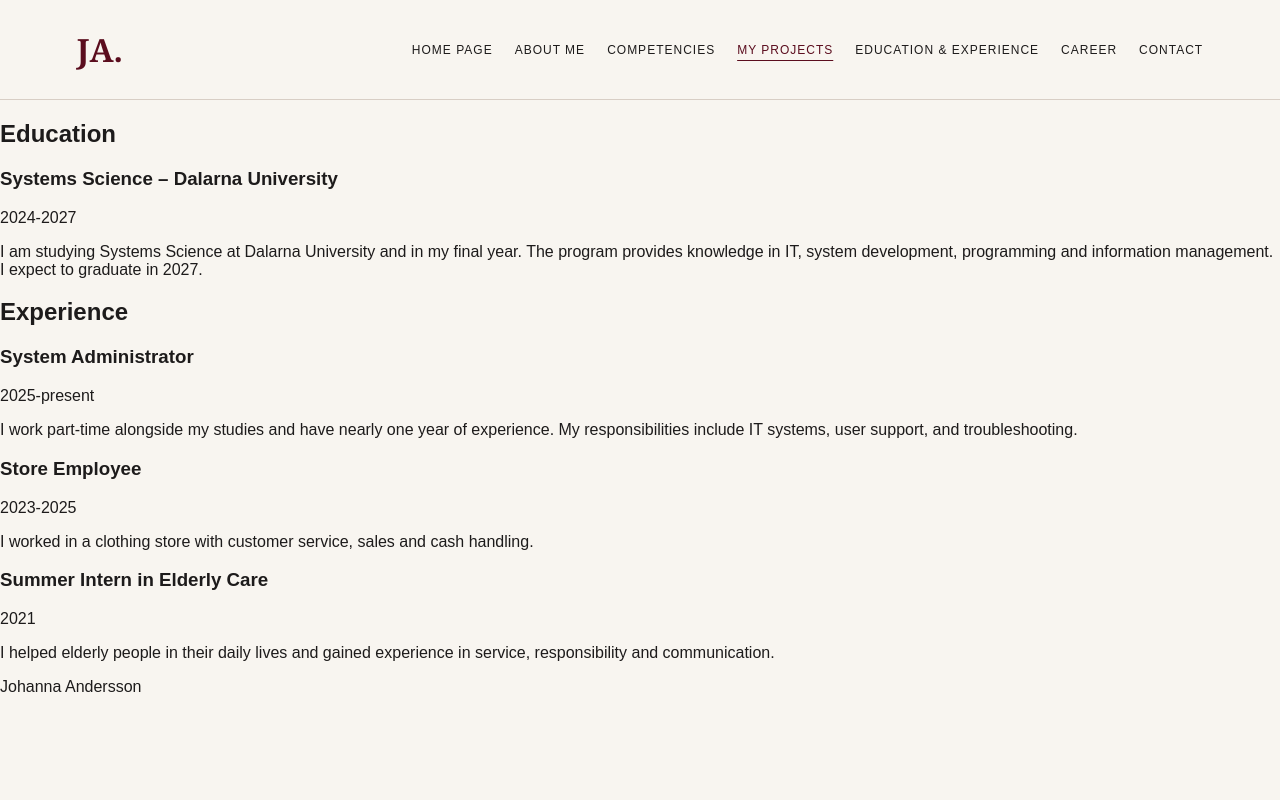
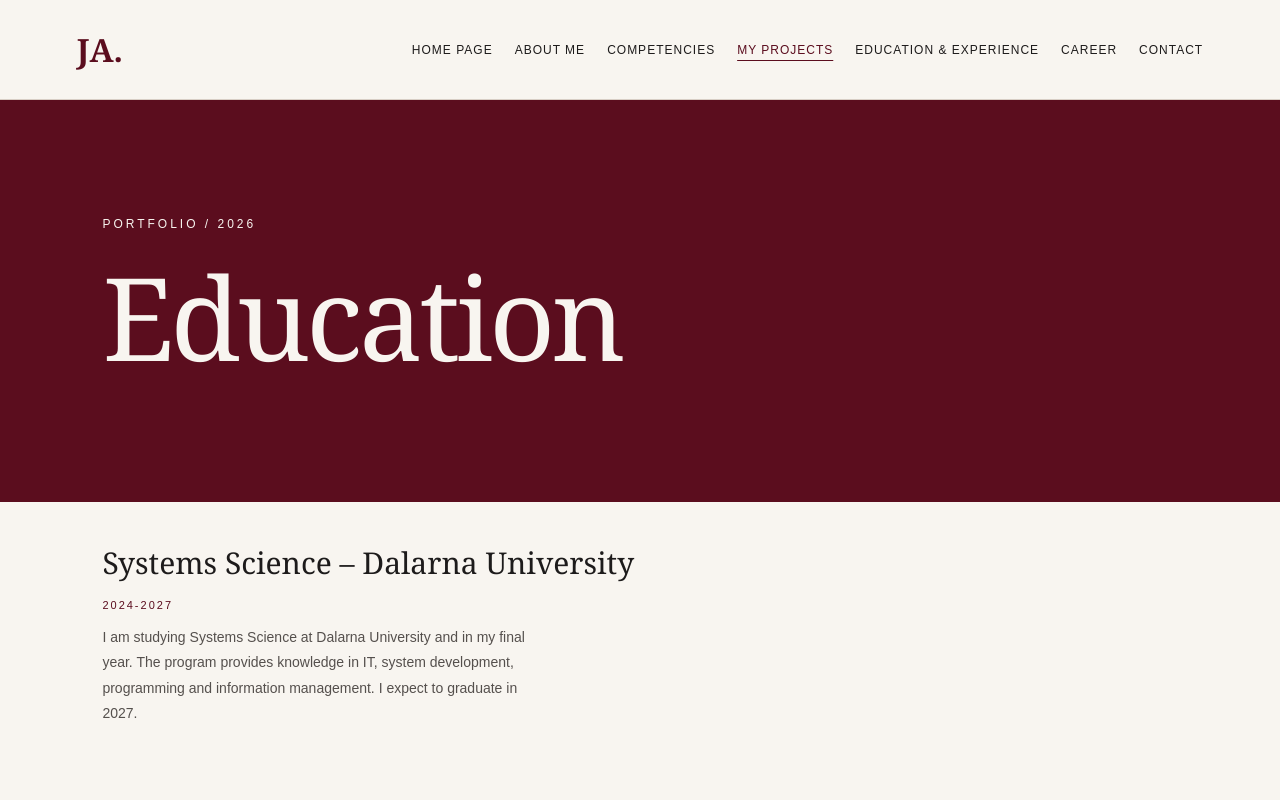
Before and after one commit to alvawestberg/Portfolio, a plain HTML site: page utbildning.html in a window 1280 px wide. Shown: the top 800 px of the page. Drawn offline with Linux system fonts and the light colour scheme.

```diff
--- a/style.css
+++ b/style.css
@@ -289,3 +289,113 @@ a {
         letter-spacing: -1px;
     }
 }
+
+/* EDUCATION & EXPERIENCE */
+
+body:has(main .timeline-item) main > section {
+    padding: 90px 8%;
+    background-color: #F8F5F0;
+}
+
+body:has(main .timeline-item) main > section:first-child {
+    padding-top: 0;
+}
+
+/* Vinröd topp med samma mått som About Me */
+body:has(main .timeline-item) main > section:first-child > h2 {
+    margin: 0 -9.52381% 40px;
+    padding: 105px 9.52381% 128px;
+    background-color: #5B0D1E;
+    color: #F8F5F0;
+    font-family: Georgia, serif;
+    font-size: clamp(54px, 9vw, 125px);
+    font-weight: normal;
+    letter-spacing: -4px;
+    line-height: 1;
+}
+
+body:has(main .timeline-item) main > section:first-child > h2::before {
+    content: "PORTFOLIO / 2026";
+    display: block;
+    margin: 12px 0 28px;
+    font-family: Arial, sans-serif;
+    font-size: 12px;
+    letter-spacing: 3px;
+    line-height: normal;
+}
+
+/* Erfarenheter i samma rutnät som projekten */
+body:has(main .timeline-item) main > section:nth-child(2) {
+    display: grid;
+    grid-template-columns: repeat(2, minmax(0, 1fr));
+    gap: 40px 45px;
+    background-color: #EFE9E2;
+}
+
+body:has(main .timeline-item) main > section:nth-child(2) > h2 {
+    grid-column: 1 / -1;
+    margin: 0;
+    padding-bottom: 24px;
+    border-bottom: 1px solid #5B0D1E;
+    font-family: Georgia, serif;
+    font-size: clamp(32px, 4vw, 52px);
+    font-weight: normal;
+}
+
+body:has(main .timeline-item) main h3 {
+    margin: 0 0 12px;
+    font-family: Georgia, serif;
+    font-size: 30px;
+    font-weight: normal;
+}
+
+body:has(main .timeline-item) main time {
+    color: #5B0D1E;
+    font-size: 11px;
+    letter-spacing: 2px;
+}
+
+body:has(main .timeline-item) main p {
+    max-width: 430px;
+    margin: 12px 0 0;
+    color: #55504D;
+    font-size: 14px;
+    line-height: 1.8;
+}
+
+/* Den tomma article-taggen i utbildningsdelen */
+body:has(main .timeline-item) main .timeline-item:empty {
+    display: none;
+}
+
+body:has(main .timeline-item) > footer {
+    padding: 35px 8%;
+    background-color: #5B0D1E;
+    color: #F8F5F0;
+    font-size: 12px;
+}
+
+body:has(main .timeline-item) > footer p {
+    margin: 0;
+}
+
+@media (max-width: 700px) {
+    body:has(main .timeline-item) main > section {
+        padding: 65px 6%;
+    }
+
+    body:has(main .timeline-item) main > section:first-child {
+        padding-top: 0;
+    }
+
+    body:has(main .timeline-item) main > section:first-child > h2 {
+        margin-inline: -6.81818%;
+        padding: 75px 6.81818% 103px;
+        letter-spacing: -2px;
+    }
+
+    body:has(main .timeline-item) main > section:nth-child(2) {
+        grid-template-columns: 1fr;
+        gap: 35px;
+    }
+}
```
